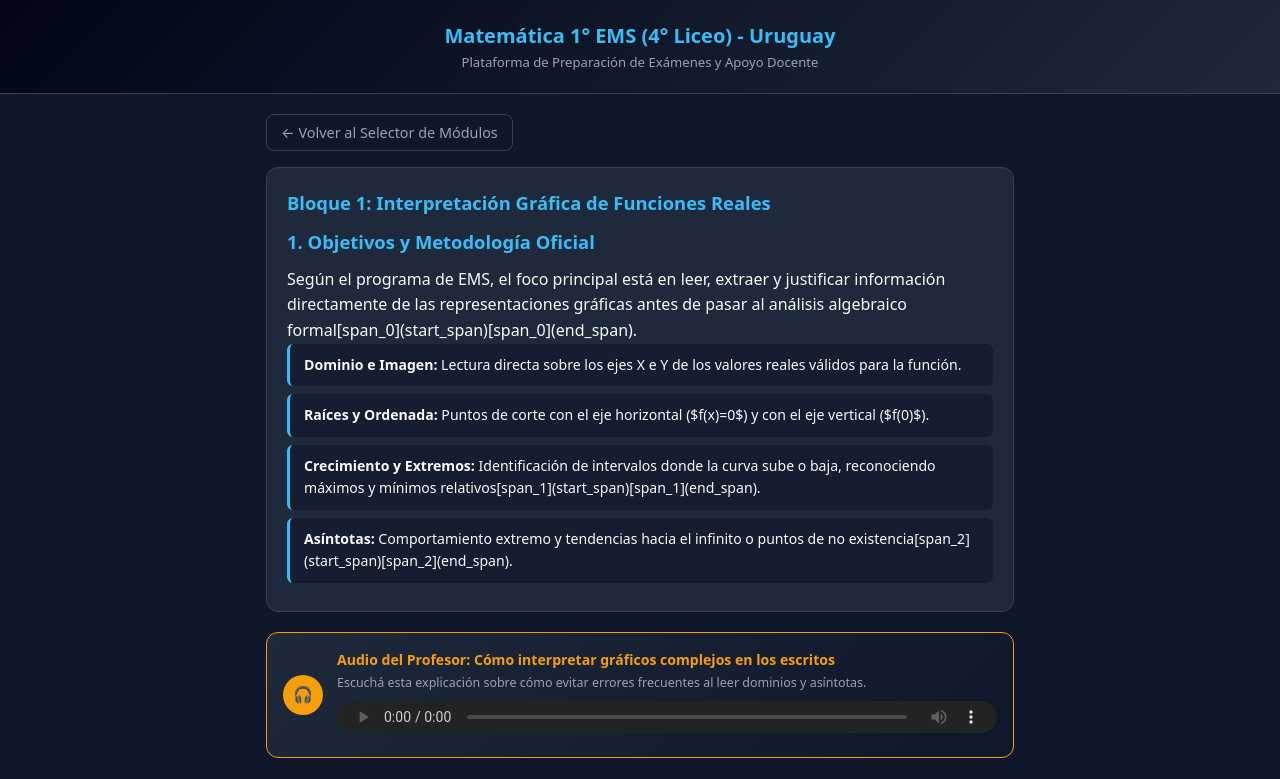
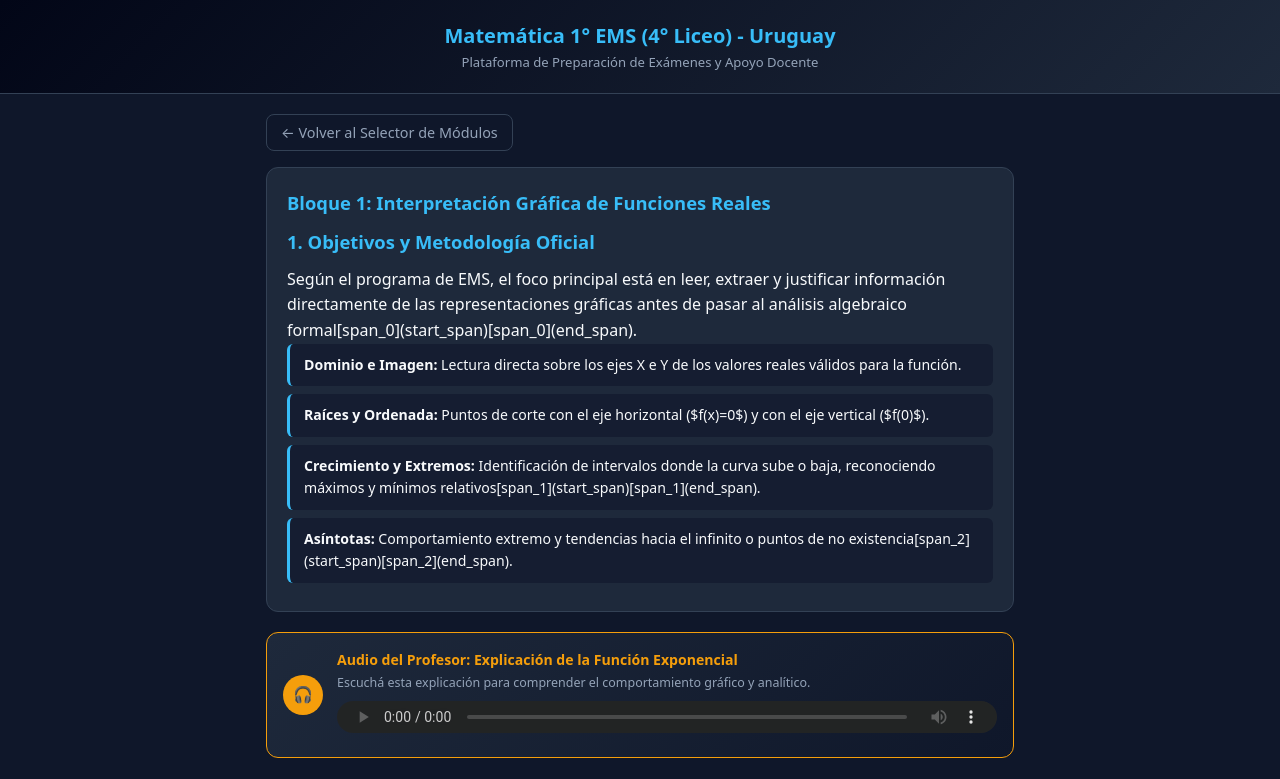
Before and after one commit to carlotajoyaspaysandu-alt/Matem-tica-pro, a plain HTML site: page index.html in a window 1280 px wide. Both pictures are taken after a click on the element 640 px from the left and 230 px from the top of the page. Shown: the top 779 px of the page. Drawn offline with nearby package versions, Linux system fonts and the light colour scheme.

Commit message:
Update index.html

```diff
--- a/index.html
+++ b/index.html
@@ -6,7 +6,7 @@
   <meta name="theme-color" content="#0f172a" />
   <title>Matemática 1° EMS (4° Liceo) | Preparación de Exámenes - Uruguay</title>
 
-  <!-- KaTeX para renderizar fórmulas matemáticas con tipografía formal de libros -->
+  <!-- KaTeX para renderizar fórmulas matemáticas con tipografía formal -->
   <link rel="stylesheet" href="https://cdn.jsdelivr.net/npm/katex@0.16.9/dist/katex.min.css">
   <script defer src="https://cdn.jsdelivr.net/npm/katex@0.16.9/dist/katex.min.js"></script>
   <script defer src="https://cdn.jsdelivr.net/npm/katex@0.16.9/dist/contrib/auto-render.min.js"
@@ -99,7 +99,7 @@
       font-size: 0.88rem;
     }
 
-    /* Reproductor de Audio del Profesor (Espacios reservados para tus MP3) */
+    /* Reproductor de Audio del Profesor */
     .audio-profe {
       background: linear-gradient(135deg, #1e293b 0%, #0f172a 100%);
       border: 1px solid var(--accent);
@@ -152,7 +152,7 @@
       font-size: 0.86rem;
     }
 
-        /* Botones y Enbudo de WhatsApp */
+    /* Botones y Embudo de WhatsApp */
     .btn-group { display: flex; gap: 10px; flex-wrap: wrap; margin-top: 12px; }
     .btn {
       padding: 10px 14px;
@@ -246,7 +246,7 @@
 </div>
 
 <script>
-    // Tu número de WhatsApp configurado para recibir las consultas desde la app
+  // Tu número de WhatsApp configurado para recibir las consultas desde la app
   const TELEFONO_PROFE = "59896643887"; // 096 643 887
 
   const datosModulos = {
@@ -261,9 +261,9 @@
         <div class="paso-item"><strong>Asíntotas:</strong> Comportamiento extremo y tendencias hacia el infinito o puntos de no existencia[span_2](start_span)[span_2](end_span).</div>
       `,
       audio: {
-        titulo: "Audio del Profesor: Cómo interpretar gráficos complejos en los escritos",
-        desc: "Escuchá esta explicación sobre cómo evitar errores frecuentes al leer dominios y asíntotas.",
-        src: "audio_bloque1.mp3"
+        titulo: "Audio del Profesor: Explicación de la Función Exponencial",
+        desc: "Escuchá esta explicación para comprender el comportamiento gráfico y analítico.",
+        src: "https://raw.githubusercontent.com/carlotajoyaspaysandu-alt/Matem-tica-pro/bf611df5b07b47e153ceaf010c0924b0d9a7d51e/Funci_n_Exponencial%20(1).mp3"
       },
       ejercicios: [
         {
@@ -295,7 +295,7 @@
       audio: {
         titulo: "Audio del Profesor: Claves para escribir conjuntos solución en intervalos",
         desc: "Pautas formales sobre el uso de paréntesis abiertos y corchetes cerrados exigidos en los exámenes.",
-        src: "audio_bloque2.mp3"
+        src: "audio_bloque2.mp3" // Podés reemplazarlo cuando subas el siguiente audio
       },
       ejercicios: [
         {
@@ -448,7 +448,8 @@
         html += `
           <p style="font-size: 0.83rem; color: var(--muted); margin-top: 8px;">Intentá resolver este ejercicio en tu cuaderno siguiendo el método oficial. Si te trancás, enviamelo directo:</p>
           <div class="btn-group">
-            <a class="btn btn-whatsapp" href="https://wa.me/${TELEFONO_PROFE}?text=${encodeURIComponent('Hola Profe! Estaba intentando resolver el ' + ej.enunciado + ' en la app y me trancé. ¿Me ayudas?')}" target="_blank">
+            <a class="btn btn-whatsapp" href="https://wa.me/${TELEFONO_PROFE}?text=${encodeURIComponent('Hola Profe! Estaba intentando resolver el ' + ej.enunciado + ' en la app y me trancé. ¿Me ayudas?')}"
+            taprget=" href="https://wa.me/${TELEFONO_PROFE}?text=${encodeURIComponent('Hola Profe! Estaba intentando resolver el ' + ej.enunciado + ' en la app y me trancé. ¿Me ayudas?')}" target="_blank">
               💬 Consultar este ejercicio con el Profesor (WhatsApp)
             </a>
           </div>
```
